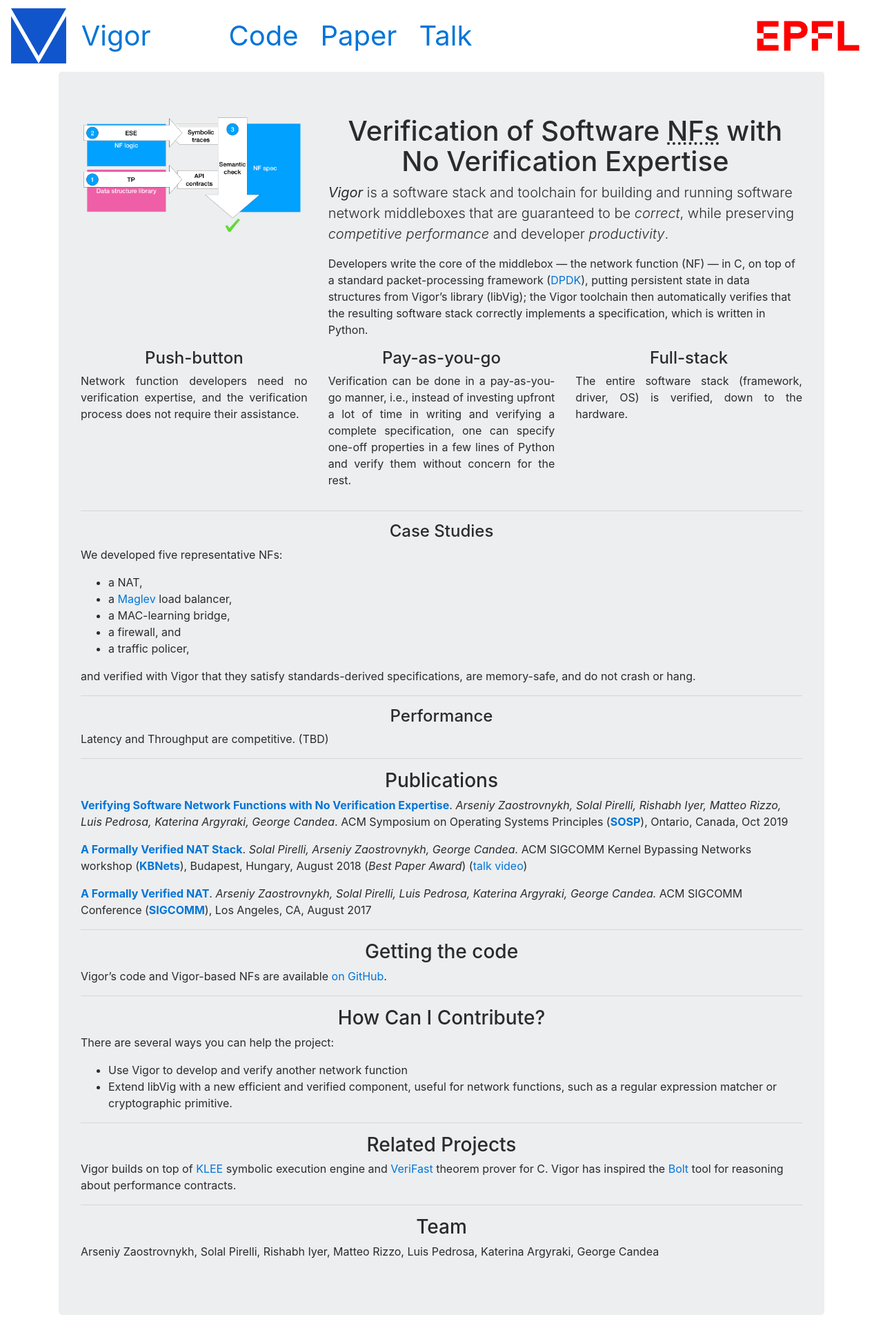
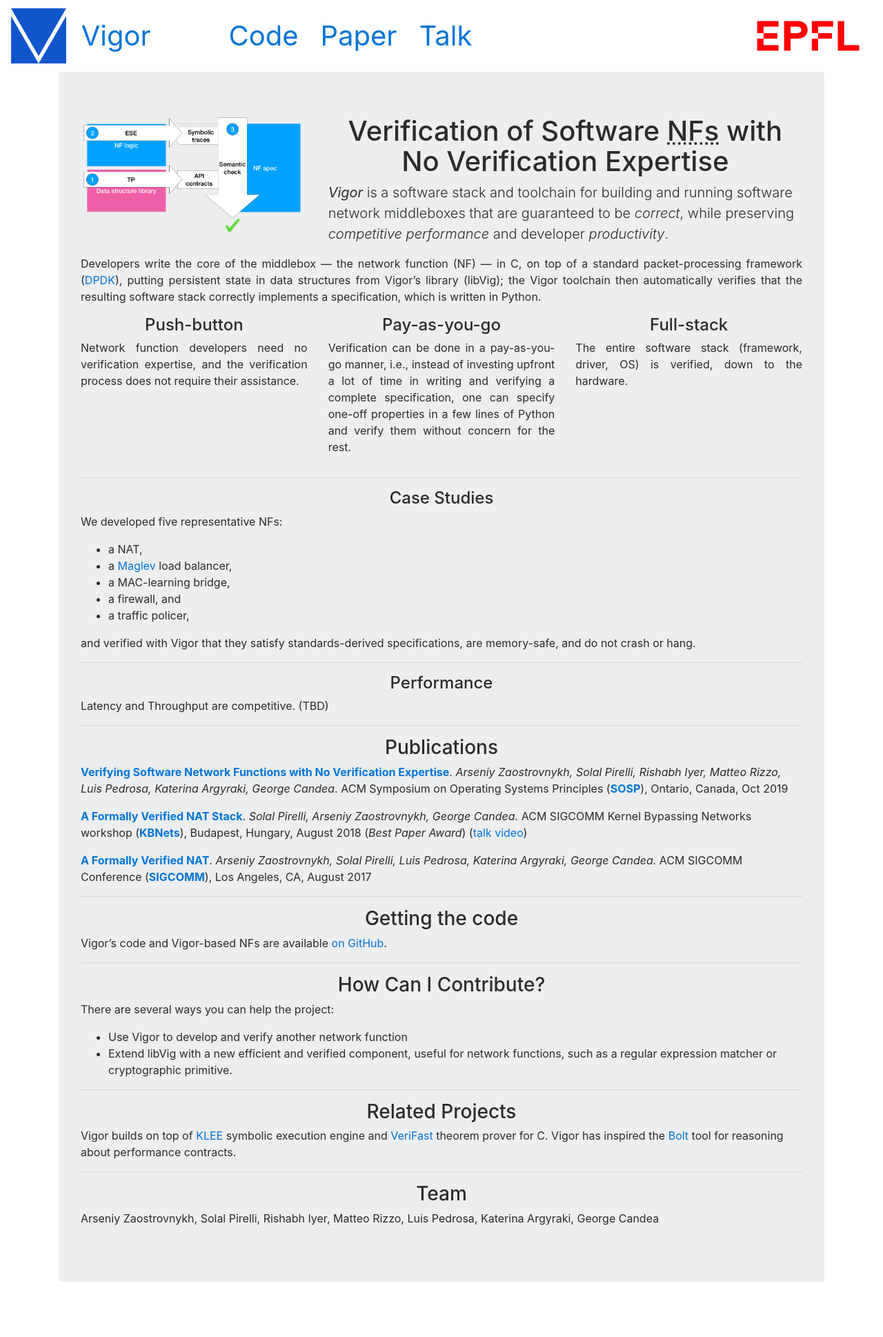
Before and after one commit to vigor-nf/vigor-nf.github.io, a Jekyll site: the page built from index.md, in a window 1280 px wide. Shown: the whole page at 69% size. Built offline with Jekyll 4.4.1, drawn with Linux system fonts in a browser that asks for light colours; nearby versions of some CDN libraries; a style sheet for code colours, icons or effects is not loaded; after the commit the page ends 1890 px from its top, so only the background shows below that.

Commit message:
Improve layout: move the secondary description below the primary row

```diff
--- a/index.md
+++ b/index.md
@@ -17,12 +17,14 @@
 _**Vigor**_ is a software stack and toolchain for building and running software network middleboxes that are guaranteed to be *correct*,
 while preserving *competitive performance* and developer *productivity*.
 
+</div>
+<div class="col-md-12">
+{: .text-justify}
 Developers write the core of the middlebox — the network function (NF) — in C,
 on top of a standard packet-processing framework ([DPDK](https://www.dpdk.org)),
 putting persistent state in data structures from Vigor’s library (libVig);
 the Vigor toolchain then automatically verifies that the resulting software stack correctly implements a specification,
 which is written in Python.
-
 </div>
 </div>
 
```
